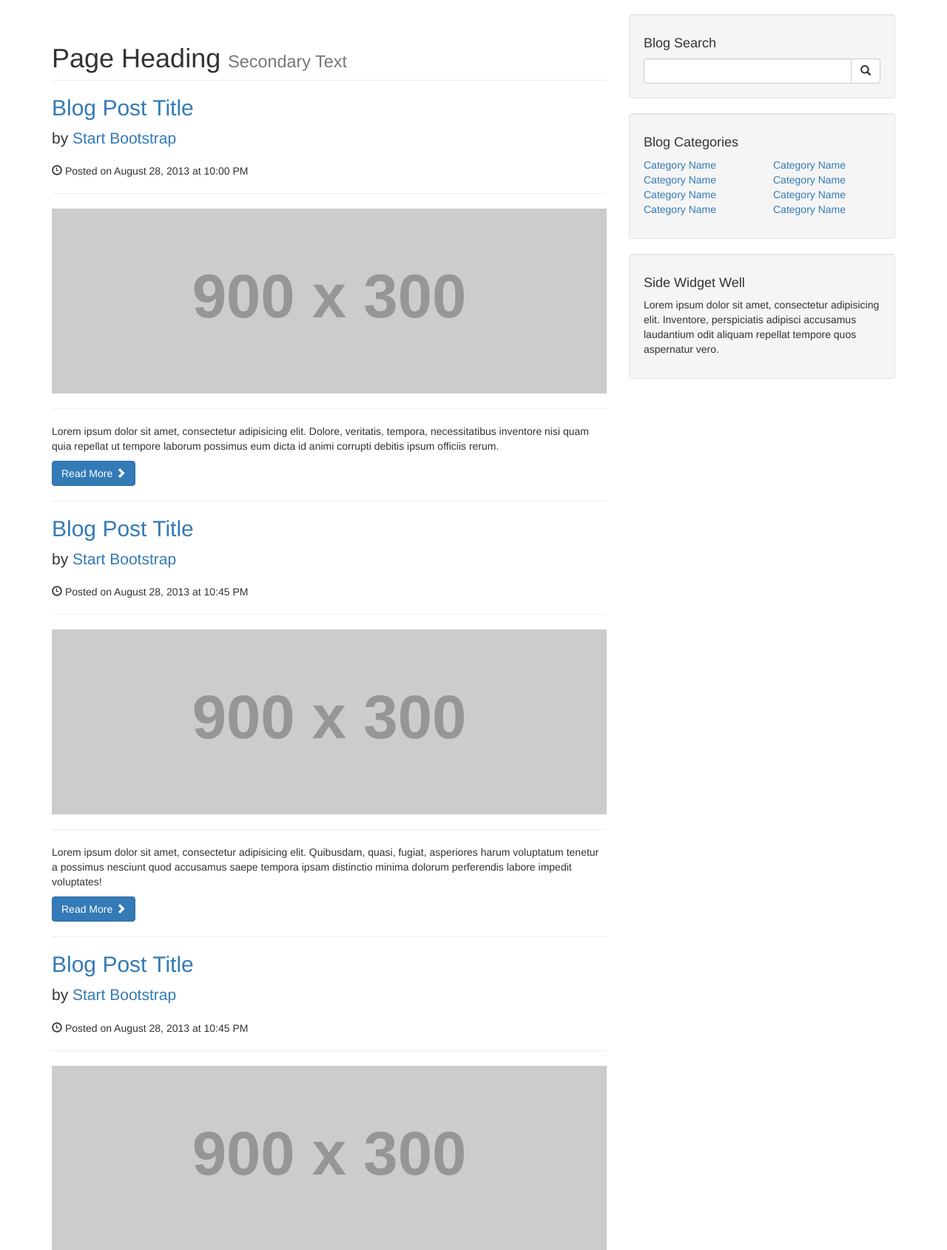
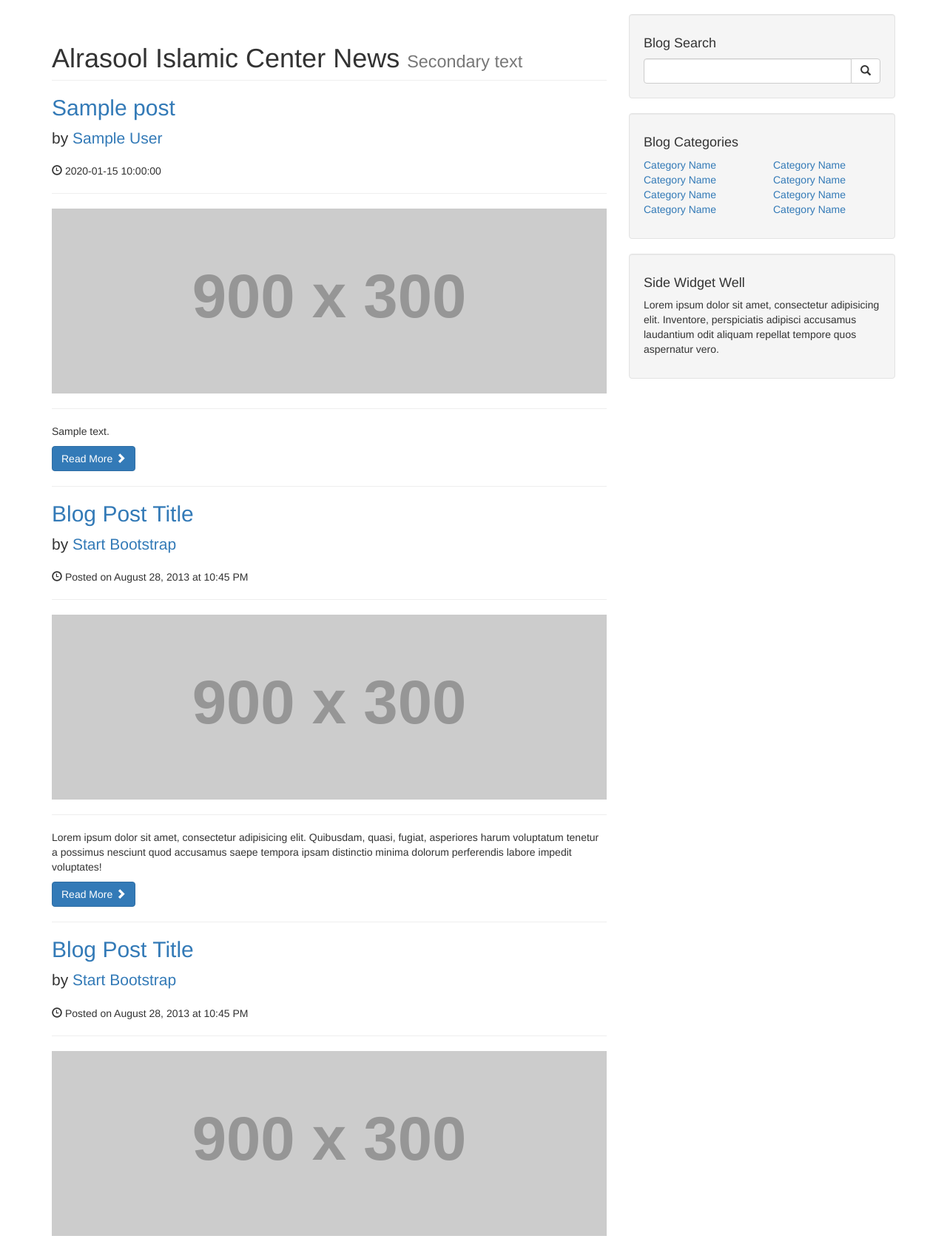
Before and after one commit to rahulyhg/ephemeris-8, a PHP site: page / in a window 1280 px wide. Shown: the part 51-1741 px from the top of the page at 74% size. Run offline with PHP 8.4, Linux system fonts and the light colour scheme; tables that the repository leaves empty or names only in its code hold one stand-in row (values such as "Sample post"); grey boxes labelled with a size stand in for pictures from a placeholder-image service; some libraries are stand-ins or nearby versions.

Commit message:
added intergration to the POSTS table in the CMS

```diff
--- a/index.php
+++ b/index.php
@@ -8,24 +8,35 @@
 
             <!-- Blog Entries Column -->
             <div class="col-md-8">
+                <?php
+                    $query = "SELECT * FROM posts";
+                    $select_all_posts_query = mysqli_query($connection, $query);
+                    while ($row = mysqli_fetch_assoc($select_all_posts_query)) {
+                        $post_title = $row['post_title'];
+                        $post_author = $row['post_author'];
+                        $post_date = $row['post_date'];
+                        $post_image = $row['post_image'];
+                        $post_content = $row['post_content'];
 
+                        }
+                ?>
                 <h1 class="page-header">
-                    Page Heading
-                    <small>Secondary Text</small>
+                    Alrasool Islamic Center News
+                    <small>Secondary text</small>
                 </h1>
 
                 <!-- First Blog Post -->
                 <h2>
-                    <a href="#">Blog Post Title</a>
+                    <a href="#"><?php echo $post_title ?></a>
                 </h2>
                 <p class="lead">
-                    by <a href="index.php">Start Bootstrap</a>
+                    by <a href="index.php"><?php echo $post_author ?></a>
                 </p>
-                <p><span class="glyphicon glyphicon-time"></span> Posted on August 28, 2013 at 10:00 PM</p>
+                <p><span class="glyphicon glyphicon-time"></span> <?php echo $post_date ?></p>
                 <hr>
                 <img class="img-responsive" src="http://placehold.it/900x300" alt="">
                 <hr>
-                <p>Lorem ipsum dolor sit amet, consectetur adipisicing elit. Dolore, veritatis, tempora, necessitatibus inventore nisi quam quia repellat ut tempore laborum possimus eum dicta id animi corrupti debitis ipsum officiis rerum.</p>
+                <p><?php echo $post_content ?></p>
                 <a class="btn btn-primary" href="#">Read More <span class="glyphicon glyphicon-chevron-right"></span></a>
 
                 <hr>
```
